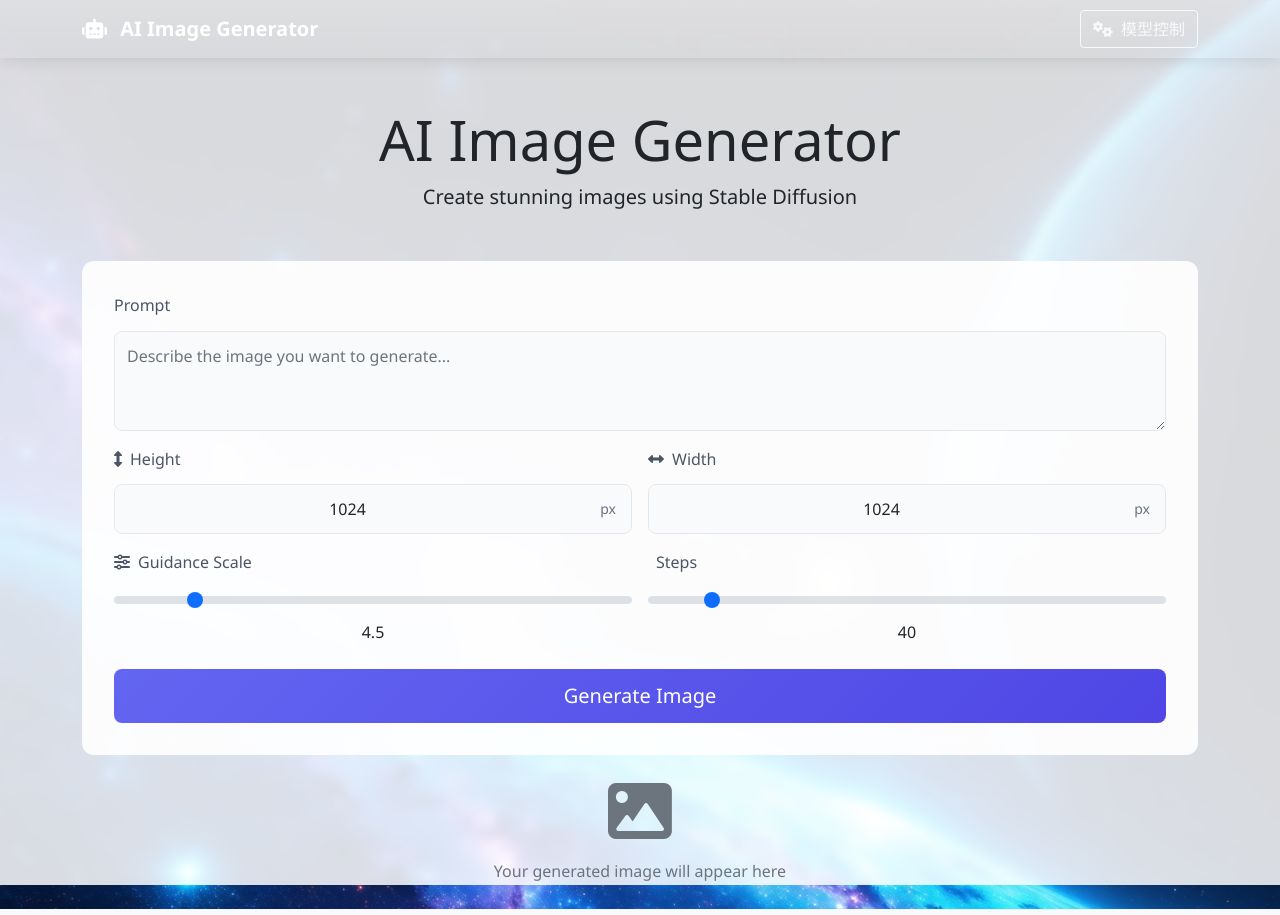
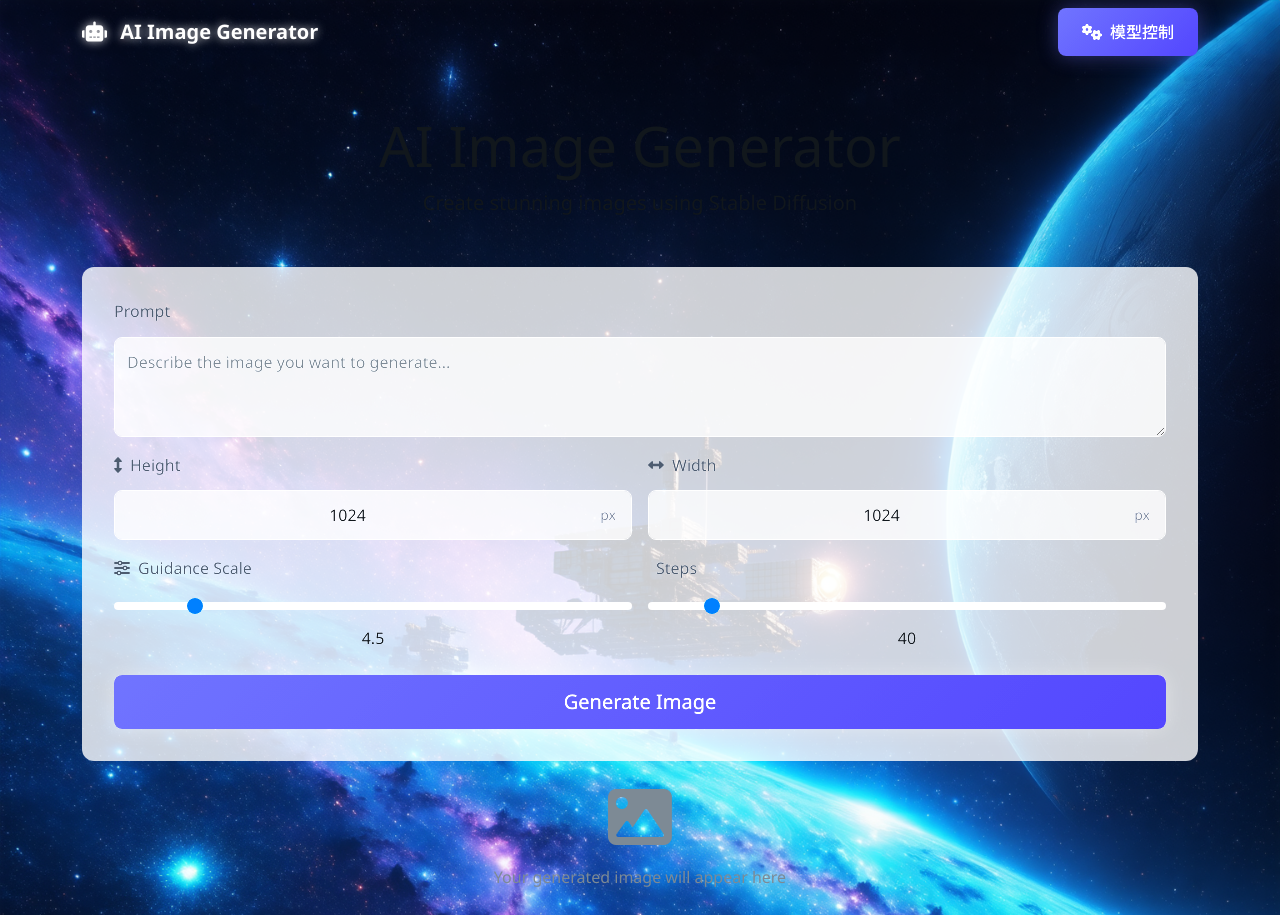
Before and after one commit to MAD-SG/generative-ai-start-to-surrender, a FastAPI app: page / in a window 1280 px wide. Run offline with FastAPI, Linux system fonts and the light colour scheme; some libraries are stand-ins or nearby versions.

Commit message:
feat: beauti

```diff
--- a/demo/sd_demo/static/css/style.css
+++ b/demo/sd_demo/static/css/style.css
@@ -10,20 +10,13 @@ body {
     min-height: 100vh;
     background: url('/static/images/bg.png') center center fixed;
     background-size: cover;
-    background-color: #f8f9fa;
+    background-color: transparent;
     position: relative;
+    filter: contrast(1.2) brightness(1.2);
 }
 
 body::before {
-    content: '';
-    position: absolute;
-    top: 0;
-    left: 0;
-    right: 0;
-    bottom: 0;
-    background: rgba(255, 255, 255, 0.85);
-    backdrop-filter: blur(5px);
-    z-index: 0;
+    display: none;
 }
 
 .container {
@@ -33,23 +26,71 @@ body::before {
 
 /* Navbar Styles */
 .navbar.bg-gradient {
+    background: none !important;
+    box-shadow: none;
+}
+
+.navbar .btn,
+.navbar-nav .btn {
+    opacity: 1 !important;
     background: var(--bg-gradient);
-    box-shadow: 0 2px 15px rgba(0, 0, 0, 0.1);
+    border: none;
+    padding: 0.75rem 1.5rem;
+    font-weight: 500;
+    border-radius: 8px;
+    color: white !important;
+    box-shadow: 0 0 20px rgba(99, 102, 241, 0.4);
+    backdrop-filter: blur(5px);
+}
+
+.navbar .btn:hover,
+.navbar-nav .btn:hover {
+    transform: translateY(-2px);
+    box-shadow: 0 0 30px rgba(99, 102, 241, 0.6);
+    background: var(--primary-hover);
 }
 
 .navbar-brand {
+    opacity: 1 !important;
     font-weight: 600;
     font-size: 1.25rem;
+    color: #4f46e5;
+    text-shadow: 0 0 10px rgba(255, 255, 255, 0.8);
+}
+
+.navbar-nav .nav-link {
+    opacity: 1 !important;
+    color: #4f46e5 !important;
+    font-weight: 500;
+    text-shadow: 0 0 10px rgba(255, 255, 255, 0.8);
+}
+
+.navbar-nav .nav-link:hover {
+    color: var(--primary-hover) !important;
 }
 
 /* Card Styles */
 .card {
+    opacity: 0;
     border: none;
     border-radius: 12px;
     transition: transform 0.2s, box-shadow 0.2s;
-    background-color: rgba(255, 255, 255, 0.9);
+    background: none;
+    backdrop-filter: none;
+    box-shadow: none;
+    overflow: hidden;
+}
+
+.card.input-card,
+.card.result-card {
+    background-color: rgba(255, 255, 255, 0.95);
     backdrop-filter: blur(10px);
-    overflow: hidden;
+}
+
+.card.input-card {
+    opacity: 1;
+    background-color: rgba(255, 255, 255, 0.8);
+    backdrop-filter: blur(5px);
 }
 
 .card:hover {
@@ -70,11 +111,12 @@ body::before {
 }
 
 .form-control, .form-select {
+    opacity: 1;
     border: 1px solid #e5e7eb;
     border-radius: 8px;
     padding: 0.75rem;
     transition: all 0.2s;
-    background-color: #f9fafb;
+    background-color: rgba(255, 255, 255, 0.8);
     width: 100%;
 }
 
@@ -111,26 +153,35 @@ textarea.form-control {
 }
 
 /* Button Styles */
-.btn-primary {
+.btn {
+    opacity: 1 !important;
+}
+
+.btn-primary,
+.btn-secondary {
     background: var(--bg-gradient);
     border: none;
     padding: 0.75rem 1.5rem;
     font-weight: 500;
     border-radius: 8px;
     transition: all 0.2s;
+    box-shadow: 0 0 20px rgba(99, 102, 241, 0.4);
+    backdrop-filter: blur(5px);
+    color: white !important;
 }
 
-.btn-primary:hover {
+.btn-primary:hover,
+.btn-secondary:hover {
+    transform: translateY(-2px);
+    box-shadow: 0 0 30px rgba(99, 102, 241, 0.6);
     background: var(--primary-hover);
-    transform: translateY(-1px);
-    box-shadow: 0 4px 12px rgba(79, 70, 229, 0.2);
 }
 
 /* Progress Bar */
 .progress {
     height: 0.75rem;
     border-radius: 1rem;
-    background-color: #e5e7eb;
+    background-color: rgba(229, 231, 235, 0.5);
     overflow: hidden;
 }
 
@@ -197,7 +248,8 @@ textarea.form-control {
     bottom: 2rem;
     left: 50%;
     transform: translateX(-50%);
-    background: rgba(0, 0, 0, 0.8);
+    background: rgba(0, 0, 0, 0.6);
+    backdrop-filter: blur(5px);
     color: white;
     padding: 1rem 2rem;
     border-radius: 50px;
@@ -213,6 +265,30 @@ textarea.form-control {
     100% { transform: translate(-50%, 100%); opacity: 0; }
 }
 
+/* 模型控制面板的背景 */
+.model-controls {
+    background-color: rgba(255, 255, 255, 0.9);
+    backdrop-filter: blur(10px);
+    border-radius: 12px;
+    padding: 1rem;
+    box-shadow: 0 0 20px rgba(99, 102, 241, 0.3);
+}
+
+/* 控制面板中的文本 */
+.model-controls label,
+.model-controls .form-label {
+    color: #4f46e5;
+    font-weight: 600;
+    text-shadow: 0 0 10px rgba(255, 255, 255, 0.8);
+}
+
+/* 控制面板中的输入框 */
+.model-controls .form-control,
+.model-controls .form-select {
+    background-color: rgba(255, 255, 255, 0.95);
+    border: 1px solid rgba(99, 102, 241, 0.3);
+}
+
 /* Responsive Adjustments */
 @media (max-width: 768px) {
     .container {
--- a/demo/sd_demo/templates/index.html
+++ b/demo/sd_demo/templates/index.html
@@ -53,7 +53,7 @@
         </header>
 
         <section aria-labelledby="controls-section" class="mb-4">
-            <div class="card">
+            <div class="card input-card mb-4">
                 <div class="card-body">
                     <div class="mb-3">
                         <label for="prompt-input" class="form-label">Prompt</label>
```
